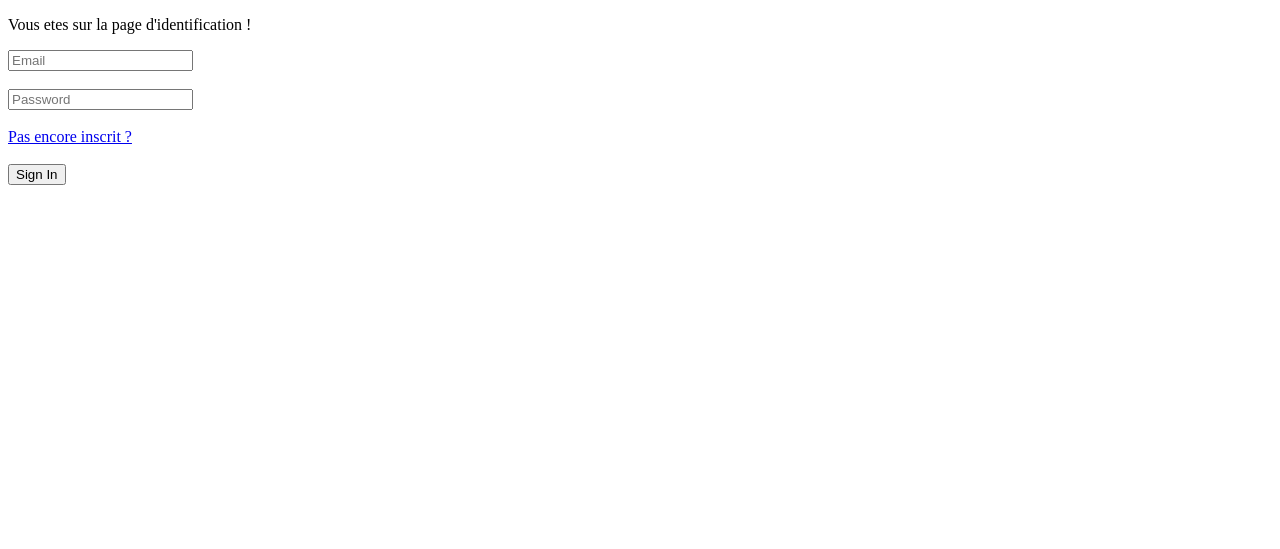
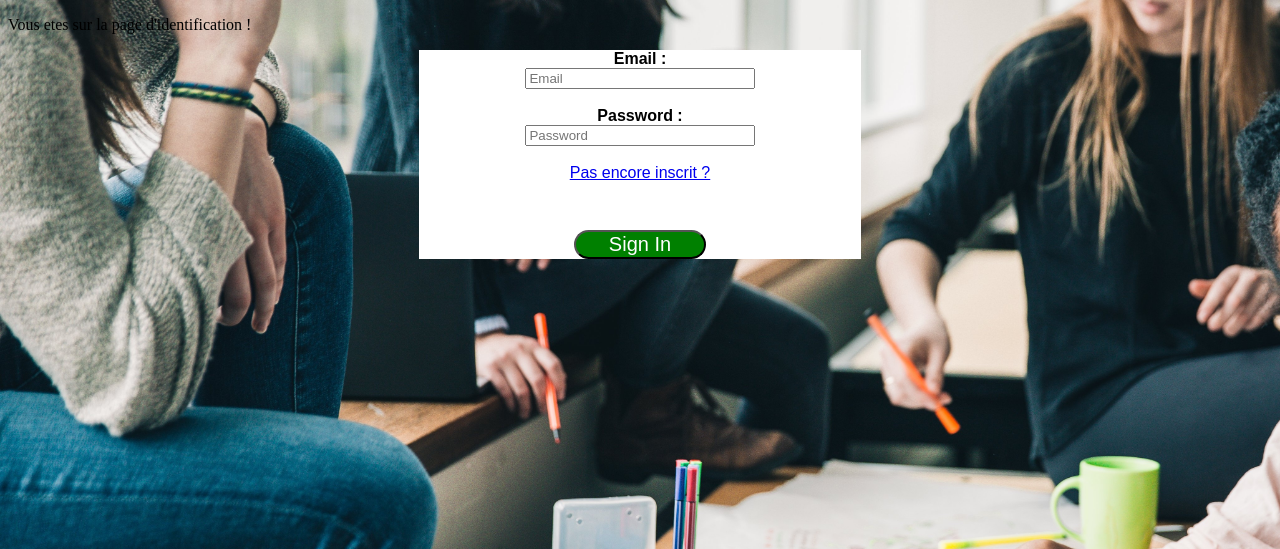
Before and after one commit to RaphaelCadillat/ProjetTransverseL2, a PHP site: page /signin.php in a window 1280 px wide. Shown: the top 549 px of the page. Run offline with PHP 8.4, Linux system fonts and the light colour scheme.

Commit message:
Dev signin design  en cours
Début du développement design de la page de connexion.

```diff
--- /dev/null
+++ b/SocialNetwork/signin.css
@@ -0,0 +1,38 @@
+html{
+background-image: url("image/titre.jpg");
+width:auto;
+height: auto;
+background-size: cover;
+}
+button{
+    font-family:Arial, Helvetica, sans-serif;
+    color: white;
+    background-color: green;
+    font-size: 20px;
+    display: block;
+    margin:auto;
+    height: 5%;
+    width: 30%;
+    margin-top: 30px;
+    margin-bottom: 50px;
+    border-radius: 40px 40px 40px 40px;
+}
+h1{
+
+}
+.formulaire{
+    margin: auto;
+    background-color: white;
+    width: 35%;
+    height: 80%;
+    font-family: Arial, Helvetica, sans-serif;
+    text-align: center;
+
+}
+
+input{
+    width: 50%;
+    display: block;
+    margin: auto;
+    height: 25%;
+}
--- a/SocialNetwork/signin.php
+++ b/SocialNetwork/signin.php
@@ -3,18 +3,20 @@
     <head>
         <meta charset = "utf-8" />
         <title>Social Network</title>
-
+        <link rel="stylesheet"href="signin.css" />
     </head>
     <body>
         <p>Vous etes sur la page d'identification !</p>
+        <div class="formulaire">
+        <form action="" method="post">
+       <strong> Email : </strong><br>
+            <div>
 
-        <form action="" method="post">
-
-            <div>
             <input id="email" type="email" name="mail_user" placeholder="Email" required="required">
             </div><br>
+            <strong>Password :</strong><br>
+            <div>
 
-            <div>
             <input id="password" type="password" name="pass_user" placeholder="Password" required="required">
             </div><br>
 
@@ -24,6 +26,7 @@
             <?php include("verify_log_user.php"); ?>
 
         </form>
+        </div>
 
     </body>
 </html>
```
Also changed, not shown: SocialNetwork/index.css (+6 -3 lines), SocialNetwork/image/titre.jpg (renamed from SocialNetwork/titre.jpg), SocialNetwork/lien.jpg (deleted).
